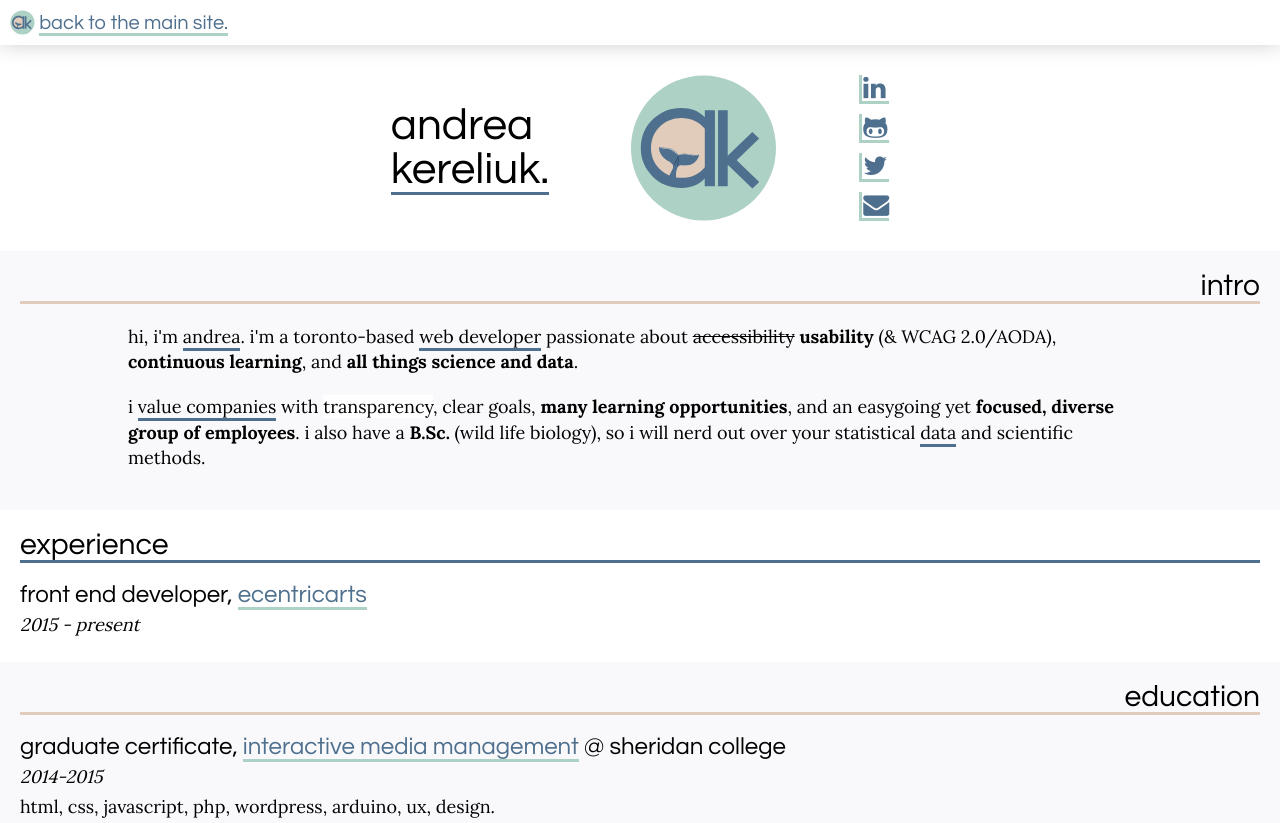
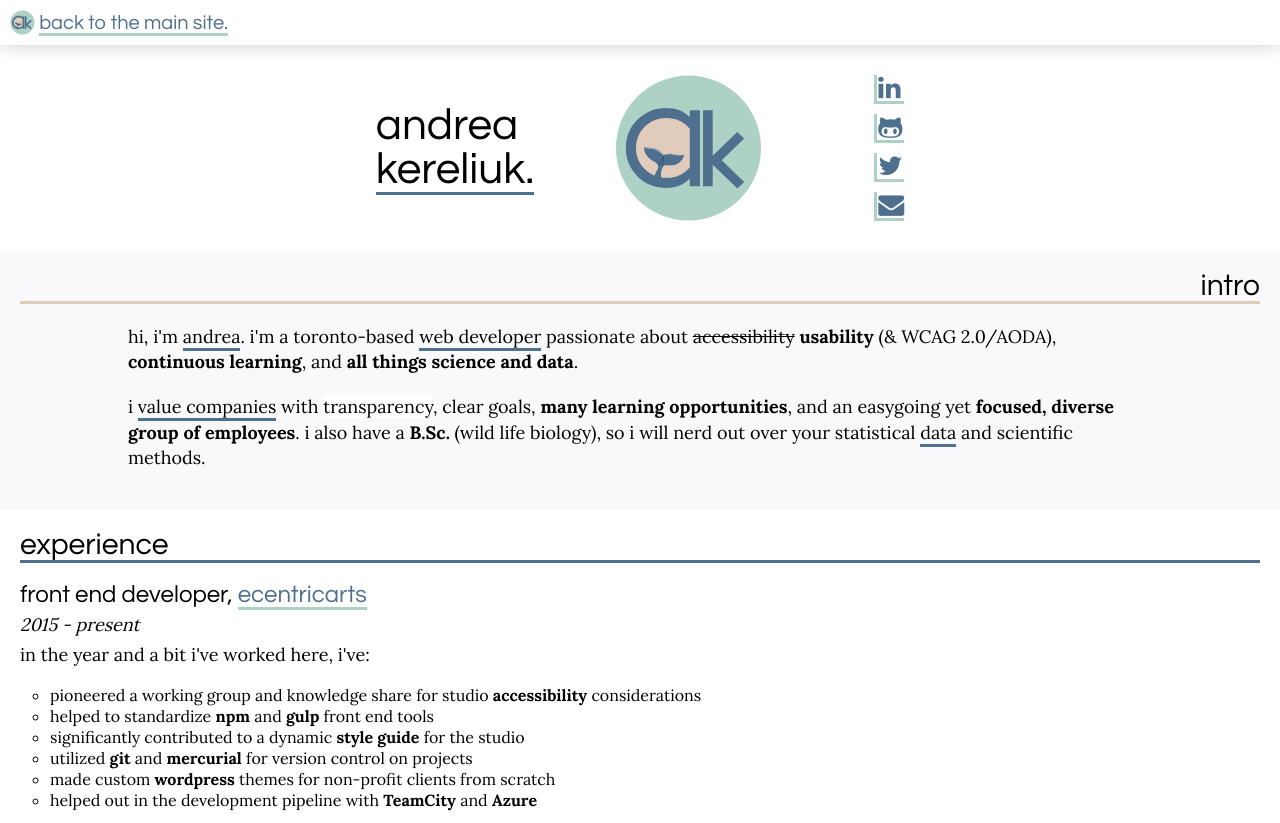
Before and after one commit to andkerel/andkerel.github.io, a plain HTML site: page index.html in a window 1280 px wide. Shown: the top 823 px of the page. Drawn offline with Linux system fonts and the light colour scheme.

Commit message:
add experience details

```diff
--- a/index.html
+++ b/index.html
@@ -52,6 +52,17 @@
         <p class="dates">
           2015 - present
         </p>
+        <p>
+          in the year and a bit i've worked here, i've:
+          <ul>
+            <li>pioneered a working group and knowledge share for studio <strong>accessibility</strong> considerations</li>
+            <li>helped to standardize <strong>npm</strong> and <strong>gulp</strong> front end tools</li>
+            <li>significantly contributed to a dynamic <strong>style guide</strong> for the studio</li>
+            <li>utilized <strong>git</strong> and <strong>mercurial</strong> for version control on projects</li>
+            <li>made custom <strong>wordpress</strong> themes for non-profit clients from scratch</li>
+            <li>helped out in the development pipeline with <strong>TeamCity</strong> and <strong>Azure</strong></li>
+          </ul>
+        </p>
     </section>
     <section class="education">
       <h2>education</h2>
--- a/style.css
+++ b/style.css
@@ -229,6 +229,15 @@ strong {
   font-weight: 600;
 }
 
+ul {
+  list-style-type: circle;
+  margin-left: 30px;
+}
+
+li {
+  margin-bottom: 5px;
+}
+
 .strike {
   text-decoration: line-through;
 }
```
